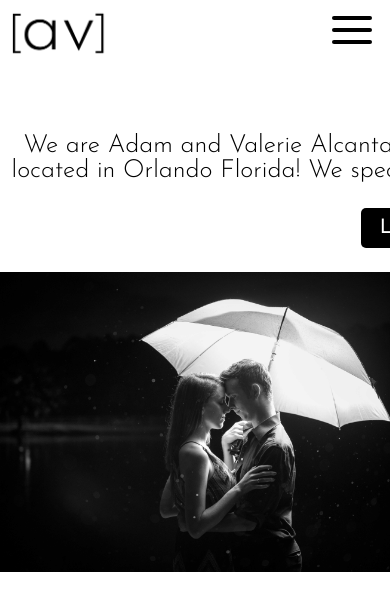
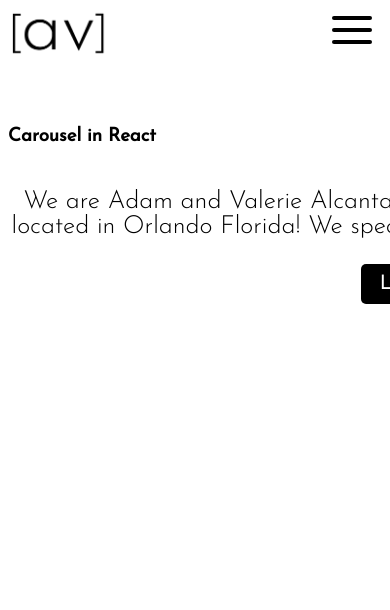
Before and after one commit to adamalcantara/avalcantaraphotography, a React (Create React App) app: page / in a window 390 px wide. Shown: the top 610 px of the page. Built offline with nearby package versions, Linux system fonts and the light colour scheme.

Commit message:
New carousel code added from react-responsive-carousel

```diff
--- a/package.json
+++ b/package.json
@@ -10,6 +10,7 @@
     "react": "^17.0.2",
     "react-dom": "^17.0.2",
     "react-icons": "^4.3.1",
+    "react-responsive-carousel": "^3.2.23",
     "react-router-dom": "^5.3.0",
     "react-scripts": "5.0.0",
     "web-vitals": "^2.1.4"
--- a/src/Components/Card/Card.js
+++ /dev/null
@@ -1,32 +0,0 @@
-import React from 'react'
-
-const Card = (props) => {
-  return (
-    <div style={styles.card} id={props.id}>
-        <img style={styles.card_img} src={props.photo}></img>
-    </div>
-  )
-}
-
-const styles = {
-    card: {
-        margin: 0,
-        padding: 0,
-        width: 'inherit',
-        height: 'inherit',
-        position: 'absolute',
-        top: '50%',
-        left: '50%',
-        transform: 'translate(-50%, -50%)',
-    },
-    card_img: {
-        maxWidth: '100%',
-        maxHeight: '100%',
-        position: 'relative',
-        top: '50%',
-        left: '50%',
-        transform: 'translate(-50%, -50%)',
-    }
-}
-
-export default React.memo(Card);
--- /dev/null
+++ b/src/Components/Carousel/Carousel.js
@@ -0,0 +1,11 @@
+import React from "react";
+
+function Carousel() {
+    return (
+        <div>
+            <h3>Carousel in React</h3>
+        </div>
+    );
+}
+
+export default Carousel
--- a/src/Components/Deck/Deck.js
+++ /dev/null
@@ -1,63 +0,0 @@
-import React, { Component, Fragment } from 'react'
-
-import Card from "../../Components/Card/Card"
-
-import slider1 from "../../img/slider/1.jpg"
-import slider2 from "../../img/slider/2.jpg"
-import slider3 from "../../img/slider/3.jpg"
-import slider4 from "../../img/slider/4.jpg"
-import slider5 from "../../img/slider/5.jpg"
-import slider6 from "../../img/slider/6.jpg"
-
-class Deck extends Component {
-    constructor(props) {
-      super(props)
-
-      this.state = {
-         cards: [
-             <Card photo={slider1} id="one" key="one" />,
-             <Card photo={slider2} id="two" key="two" />,
-             <Card photo={slider3} id="three" key="three" />
-         ]
-      }
-    }
-  render() {
-    return (
-      <Fragment>
-          {/* Viewport div */}
-          <div style={styles.view_port}>
-            <div style={styles.images_container}>
-                {this.state.cards}
-            </div>
-          </div>
-      </Fragment>
-    )
-  }
-}
-
-const styles = {
-    view_port: {
-        margin: 0,
-        padding: 0,
-        width: '500px',
-        height: '300px',
-        position: 'absolute',
-        top: '50%',
-        left: '50%',
-        transform: 'translate(-50%, -50%)',
-        // overflow: 'hidden',
-        backgroundColor: 'red'
-    },
-    images_container: {
-        margin: 0,
-        padding: 0,
-        width: 'inherit',
-        height: 'inherit',
-        position: 'absolute',
-        top: '50%',
-        left: '50%',
-        transform: 'translate(-50%, -50%)',
-    }
-}
-
-export default Deck
--- a/src/Pages/Home/Home.js
+++ b/src/Pages/Home/Home.js
@@ -2,13 +2,12 @@ import React from 'react'
 import { Link } from "react-router-dom"
 import "./Home.css"
 
-// Import Slider pieces
-import Deck from "../../Components/Deck/Deck"
+import Carousel from "../../Components/Carousel/Carousel"
 
 const Home = () => {
   return (
     <div>
-      <Deck />
+      <Carousel />
       <div id="introDiv">
           <p id="weAre">We are Adam and Valerie Alcantara, a husband and wife photography team located in Orlando Florida! We specialize in headshots, portraits, and weddings.</p>
           <Link to="/about" id="learnMore">Learn More</Link>
```
Also changed, not shown: 1 other file (tests, documents, lock files or other folders).
